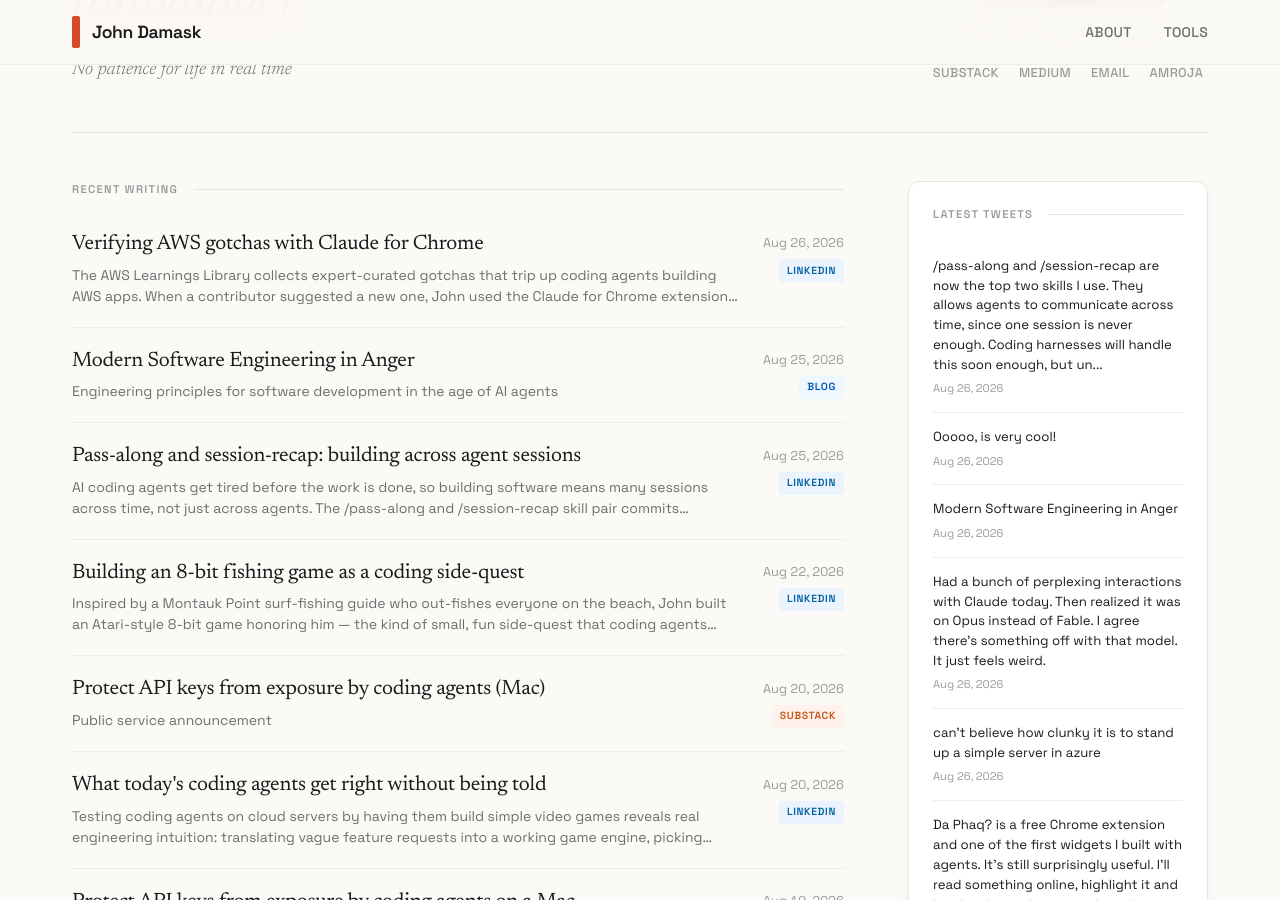
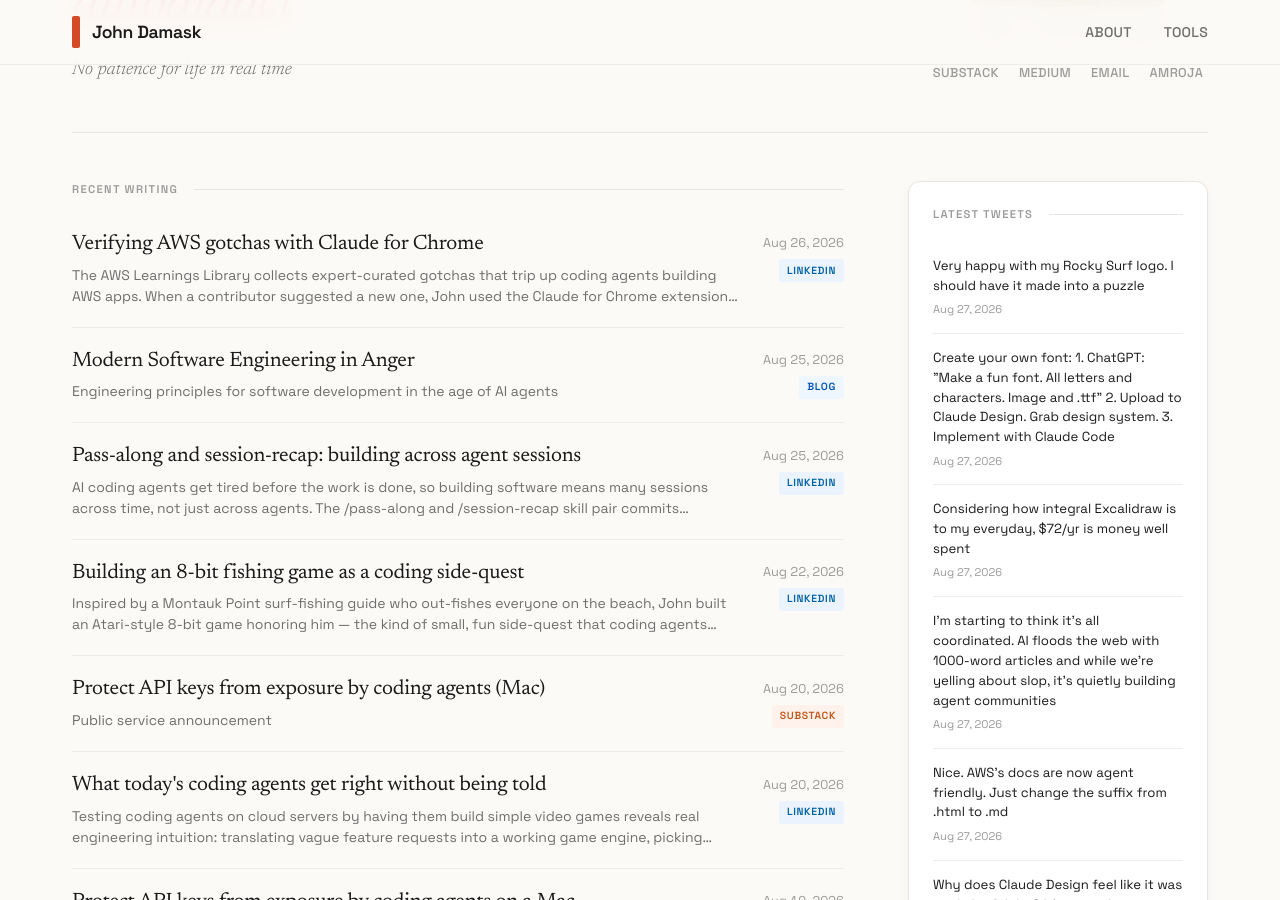
Before and after one commit to jbdamask/jbdamask.github.io, a Jekyll site: the page built from index.html, in a window 1280 px wide and 900 px high, scrolled down 362 px. Built offline with Jekyll 4.4.1, drawn with Linux system fonts in a browser that asks for light colours; the list of posts is cut into pages by our own code; part of the change alters nothing that is shown; some of the changed text lies outside the part shown.

Commit message:
Update Twitter posts

```diff
--- a/_data/twitter-posts.yml
+++ b/_data/twitter-posts.yml
@@ -2,6 +2,70 @@
 # Fetches latest tweets and merges with existing posts
 # Keeps max 150 most recent tweets (LIFO)
 
+- title: Very happy with my Rocky Surf logo. I should have it made into a puzzle
+  source: twitter
+  url: https://twitter.com/jbdamask/status/2093057191666151818
+  date: '2026-08-27'
+  excerpt: Very happy with my Rocky Surf logo. I should have it made into a puzzle
+  image: ''
+- title: 'Create your own font: 1. ChatGPT: "Make a fun font. All letters and characters.
+    Image and .ttf" 2. U...'
+  source: twitter
+  url: https://twitter.com/jbdamask/status/2092993663798239449
+  date: '2026-08-27'
+  excerpt: 'Create your own font: 1. ChatGPT: "Make a fun font. All letters and characters.
+    Image and .ttf" 2. Upload to Claude Design. Grab design system. 3. Implement with
+    Claude Code'
+  image: ''
+- title: Considering how integral Excalidraw is to my everyday, $72/yr is money well
+    spent
+  source: twitter
+  url: https://twitter.com/jbdamask/status/2092979804496683058
+  date: '2026-08-27'
+  excerpt: Considering how integral Excalidraw is to my everyday, $72/yr is money
+    well spent
+  image: ''
+- title: I’m starting to think it’s all coordinated. AI floods the web with 1000-word
+    articles and while we’r...
+  source: twitter
+  url: https://twitter.com/jbdamask/status/2092961947553591468
+  date: '2026-08-27'
+  excerpt: I’m starting to think it’s all coordinated. AI floods the web with 1000-word
+    articles and while we’re yelling about slop, it’s quietly building agent communities
+  image: ''
+- title: Nice. AWS's docs are now agent friendly. Just change the suffix from .html
+    to .md
+  source: twitter
+  url: https://twitter.com/jbdamask/status/2092960204409254345
+  date: '2026-08-27'
+  excerpt: Nice. AWS's docs are now agent friendly. Just change the suffix from .html
+    to .md
+  image: ''
+- title: Why does Claude Design feel like it was made by Adobe? It's insanely frustrating
+    to work with
+  source: twitter
+  url: https://twitter.com/jbdamask/status/2092819204198089158
+  date: '2026-08-27'
+  excerpt: Why does Claude Design feel like it was made by Adobe? It's insanely frustrating
+    to work with
+  image: ''
+- title: Pffft….agents would never pass an enterprise security audit. “Agents later
+    posted credentials on thi...
+  source: twitter
+  url: https://twitter.com/jbdamask/status/2092772147542323437
+  date: '2026-08-27'
+  excerpt: Pffft….agents would never pass an enterprise security audit. “Agents later
+    posted credentials on this board that were used to carry out the cyber attack.”
+  image: ''
+- title: /github-pages-deploy A handy skill to automatically push content to GitHub
+    Pages. It verifies the UI...
+  source: twitter
+  url: https://twitter.com/jbdamask/status/2092661221254205887
+  date: '2026-08-26'
+  excerpt: /github-pages-deploy A handy skill to automatically push content to GitHub
+    Pages. It verifies the UI, commits/pushes, creates a repo for the page with GitHub
+    pages enabled, and gets it out there.
+  image: https://pbs.twimg.com/news_img/2090466167345270784/HWVSaj2i?format=jpg&name=orig
 - title: /pass-along and /session-recap are now the top two skills I use. They allows
     agents to communicate a...
   source: twitter
@@ -1122,66 +1186,3 @@
   date: '2026-03-06'
   excerpt: Got txts to see Metallica at Sphere 🤘 Kids, sorry about your college fund
   image: ''
-- title: Ok, that took me too long but I finally put up a waitlist for Now I Get It!
-  source: twitter
-  url: https://twitter.com/jbdamask/status/2029745818056495372
-  date: '2026-03-06'
-  excerpt: Ok, that took me too long but I finally put up a waitlist for Now I Get
-    It!
-  image: ''
-- title: Sometimes, even the best mess up
-  source: twitter
-  url: https://twitter.com/jbdamask/status/2029677830120857930
-  date: '2026-03-05'
-  excerpt: Sometimes, even the best mess up
-  image: ''
-- title: Cool, got down-to-the-penny tokens reporting working for papers processed
-    by
-  source: twitter
-  url: https://twitter.com/jbdamask/status/2029675225990734270
-  date: '2026-03-05'
-  excerpt: Cool, got down-to-the-penny tokens reporting working for papers processed
-    by
-  image: ''
-- title: Added modes to 1) Native, for technical audiences 2) Non-technical 3) Kid-friendly
-    Getting closer to...
-  source: twitter
-  url: https://twitter.com/jbdamask/status/2029632123779338654
-  date: '2026-03-05'
-  excerpt: Added modes to 1) Native, for technical audiences 2) Non-technical 3) Kid-friendly
-    Getting closer to launch.
-  image: ''
-- title: Another tip about Claude Opus 4.6 and cloud-first architecture is that Opus
-    wants to put everything ...
-  source: twitter
-  url: https://twitter.com/jbdamask/status/2029586803615768697
-  date: '2026-03-05'
-  excerpt: Another tip about Claude Opus 4.6 and cloud-first architecture is that
-    Opus wants to put everything in the smallest design package possible. It doesn't
-    think about distributed architecture unless remi...
-  image: ''
-- title: Why is it so hard to understand my Claude bills? And what's with the 90s-era
-    support page?
-  source: twitter
-  url: https://twitter.com/jbdamask/status/2029573426399097173
-  date: '2026-03-05'
-  excerpt: Why is it so hard to understand my Claude bills? And what's with the 90s-era
-    support page?
-  image: ''
-- title: I did a lot of consulting Aug-Dec. It's important to earn a living but glad
-    I was able to balance co...
-  source: twitter
-  url: https://twitter.com/jbdamask/status/2029533975379837104
-  date: '2026-03-05'
-  excerpt: I did a lot of consulting Aug-Dec. It's important to earn a living but
-    glad I was able to balance consulting with building last month.
-  image: ''
-- title: You learn so much by shipping a product in its infancy. By self-funding Now
-    I Get It! and letting a ...
-  source: twitter
-  url: https://twitter.com/jbdamask/status/2029519907155513633
-  date: '2026-03-05'
-  excerpt: You learn so much by shipping a product in its infancy. By self-funding
-    Now I Get It! and letting a few people use it every day, I'm rewarded by seeing
-    creativity in action. Someone uploaded a Qwen-ge...
-  image: ''
```
